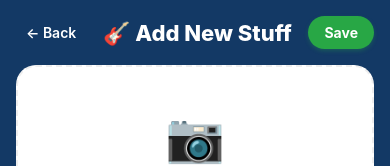
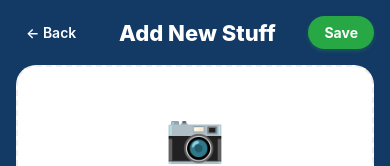
Before and after one commit to dps3ven/my_stuff, a React Native app: screen /AddInstrument in a window 390 px wide. Shown: the top 166 px of the page. Built offline with nearby package versions, Linux system fonts and the light colour scheme.

Commit message:
remove undeeded emoji

```diff
--- a/screens/AddInstrumentScreen.js
+++ b/screens/AddInstrumentScreen.js
@@ -246,7 +246,7 @@ export default function AddInstrumentScreen({ navigation, route }) {
             >
               <Text style={styles.backArrowText}>← Back</Text>
             </TouchableOpacity>
-            <Text style={styles.title}>{isEditing ? '✏️ Edit Stuff' : '🎸 Add New Stuff'}</Text>
+            <Text style={styles.title}>{isEditing ? 'Edit Stuff' : 'Add New Stuff'}</Text>
             {!isWebDesktop && (
               <TouchableOpacity style={styles.topSaveButton} onPress={saveInstrument}>
                 <Text style={styles.topSaveText}>Save</Text>
```
